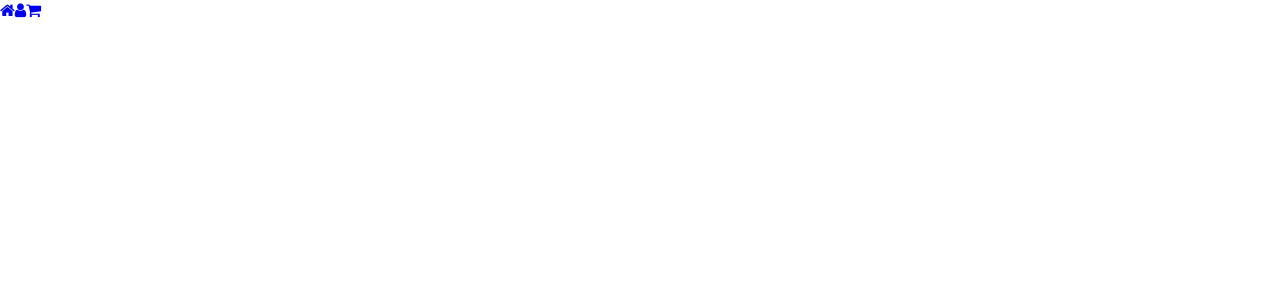
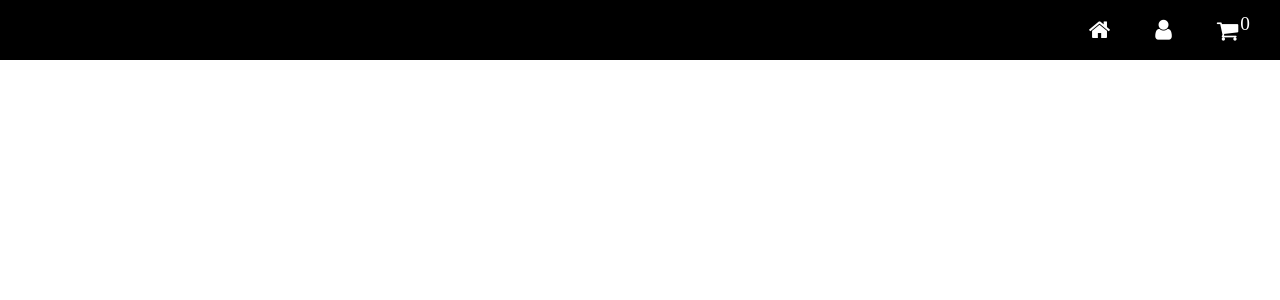
Before and after one commit to MuchokiDavid/lite-flux-ent, a React (Create React App) app: page / in a window 1280 px wide. Shown: the top 300 px of the page. Built offline with nearby package versions, Linux system fonts and the light colour scheme.

Commit message:
Styled the navbar

```diff
--- /dev/null
+++ b/src/Shop/CSS/Navbar.css
@@ -0,0 +1,32 @@
+nav
+{
+    width: 100%;
+    height: 60px;
+    display: flex;
+    justify-content: flex-end;
+    align-items: center;
+    gap: 15px;
+    background-color: black;
+    color: white;
+
+}
+nav a, nav a:visited
+{
+    color: inherit;
+    text-decoration: none;
+    font-size: 1.45em;
+    margin: 15px 30px 15px 0px;
+}
+nav a span
+{
+    margin-left: 2px;
+    font-size: 1em;
+}
+@media screen and (min-width:320px) and (max-width: 767px)
+{
+    nav a
+    {
+        margin: 10px;
+        font-size: 1.3em;
+    }
+}
--- a/src/Shop/Navbar.js
+++ b/src/Shop/Navbar.js
@@ -1,18 +1,32 @@
 import Links from './Data/Navbar links.json'
 import { Link } from 'react-router-dom'
-
-const Navbar = () =>
+import './CSS/Navbar.css'
+const Navbar = ({cartCount}) =>
 {
     const navLinks=Links.map(link =>
         {
             let {icon, title, path}=link
-            return(
-                <Link key={title} to={path} title={title} ><i className={icon}></i></Link>
-            )
+
+            if (path === "/cart")
+            {
+                return(
+                    <Link key={title} to={path} title={title}>
+                        <i className={icon}><span><sup>{cartCount}</sup></span></i>
+                    </Link>
+                )
+            }
+            else
+            {
+                return(
+                    <Link key={title} to={path} title={title} ><i className={icon}></i></Link>
+                )
+            }
         })
     return (
         <>
-            {navLinks}
+            <nav>
+                {navLinks}
+            </nav>
         </>
      );
 }
--- a/src/Shop/Shop.js
+++ b/src/Shop/Shop.js
@@ -1,10 +1,11 @@
 import Navbar from "./Navbar";
-
+import { useState } from "react";
 const Shop = () =>
 {
+    const [cartCount, setCartCount]=useState(0)
     return (
         <>
-            <Navbar/>
+            <Navbar cartCount={cartCount}/>
         </>
      );
 }
```
